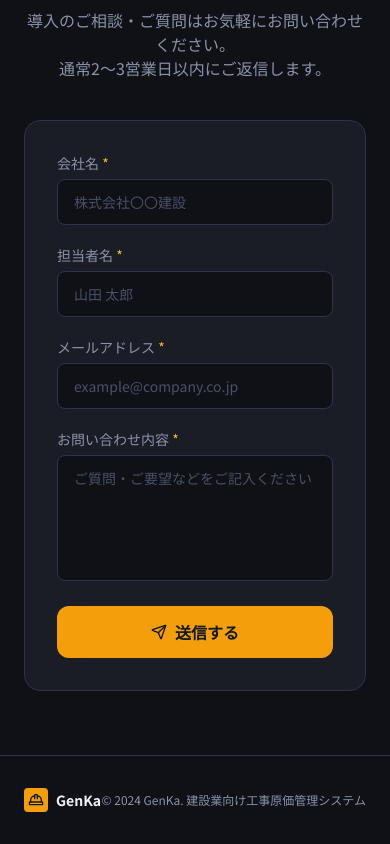
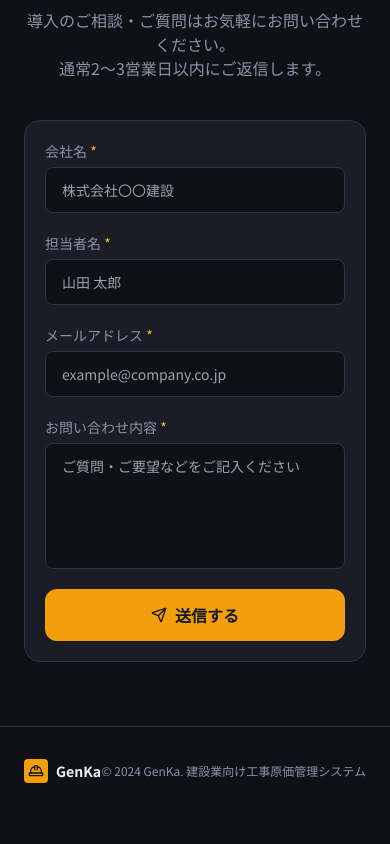
Before and after one commit to zero-zero-youtube/genka, a Next.js app: page / in a window 390 px wide. Shown: the part 3900-4744 px from the top of the page. After the commit the page ends 4715 px from the top, so only its background shows below. Built offline with nearby package versions, Linux system fonts and the light colour scheme.

Commit message:
fix: contact form layout for production (inline classes, min-w-0, responsive padding)

```diff
--- a/src/app/page.tsx
+++ b/src/app/page.tsx
@@ -252,7 +252,7 @@ export default function LandingPage() {
               通常2〜3営業日以内にご返信します。
             </p>
           </div>
-          <div className="bg-[#1A1D26] border border-[#2E3347] rounded-2xl p-8">
+          <div className="bg-[#1A1D26] border border-[#2E3347] rounded-2xl p-5 sm:p-8">
             <ContactForm />
           </div>
         </div>
--- a/src/components/ContactForm.tsx
+++ b/src/components/ContactForm.tsx
@@ -55,15 +55,11 @@ export default function ContactForm() {
     )
   }
 
-  const inputClass =
-    'w-full bg-[#0F1117] border border-[#2E3347] rounded-lg px-4 py-3 text-[#F0F2F8] placeholder-[#4A5066] text-sm focus:outline-none focus:border-amber-500 transition-colors'
-  const labelClass = 'block text-[#8B92A9] text-sm font-medium mb-1.5'
-
   return (
     <form onSubmit={handleSubmit} className="space-y-5">
-      <div className="grid sm:grid-cols-2 gap-5">
-        <div>
-          <label className={labelClass}>
+      <div className="grid grid-cols-1 sm:grid-cols-2 gap-5">
+        <div className="min-w-0">
+          <label className="block text-[#8B92A9] text-sm font-medium mb-1.5">
             会社名 <span className="text-amber-400">*</span>
           </label>
           <input
@@ -73,11 +69,11 @@ export default function ContactForm() {
             value={form.companyName}
             onChange={handleChange}
             required
-            className={inputClass}
+            className="block w-full bg-[#0F1117] border border-[#2E3347] rounded-lg px-4 py-3 text-[#F0F2F8] text-sm focus:outline-none focus:border-amber-500 transition-colors"
           />
         </div>
-        <div>
-          <label className={labelClass}>
+        <div className="min-w-0">
+          <label className="block text-[#8B92A9] text-sm font-medium mb-1.5">
             担当者名 <span className="text-amber-400">*</span>
           </label>
           <input
@@ -87,13 +83,13 @@ export default function ContactForm() {
             value={form.contactName}
             onChange={handleChange}
             required
-            className={inputClass}
+            className="block w-full bg-[#0F1117] border border-[#2E3347] rounded-lg px-4 py-3 text-[#F0F2F8] text-sm focus:outline-none focus:border-amber-500 transition-colors"
           />
         </div>
       </div>
 
       <div>
-        <label className={labelClass}>
+        <label className="block text-[#8B92A9] text-sm font-medium mb-1.5">
           メールアドレス <span className="text-amber-400">*</span>
         </label>
         <input
@@ -103,12 +99,12 @@ export default function ContactForm() {
           value={form.email}
           onChange={handleChange}
           required
-          className={inputClass}
+          className="block w-full bg-[#0F1117] border border-[#2E3347] rounded-lg px-4 py-3 text-[#F0F2F8] text-sm focus:outline-none focus:border-amber-500 transition-colors"
         />
       </div>
 
       <div>
-        <label className={labelClass}>
+        <label className="block text-[#8B92A9] text-sm font-medium mb-1.5">
           お問い合わせ内容 <span className="text-amber-400">*</span>
         </label>
         <textarea
@@ -118,7 +114,7 @@ export default function ContactForm() {
           onChange={handleChange}
           required
           rows={5}
-          className={`${inputClass} resize-none`}
+          className="block w-full bg-[#0F1117] border border-[#2E3347] rounded-lg px-4 py-3 text-[#F0F2F8] text-sm focus:outline-none focus:border-amber-500 transition-colors resize-none"
         />
       </div>
 
```
